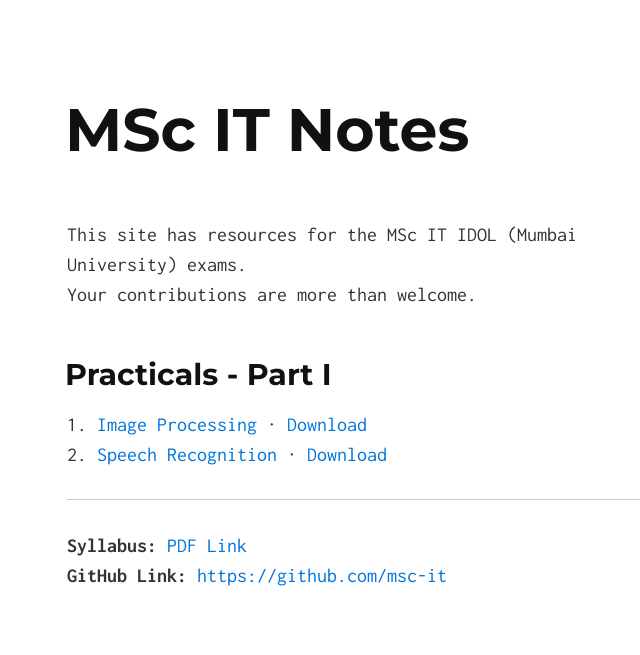
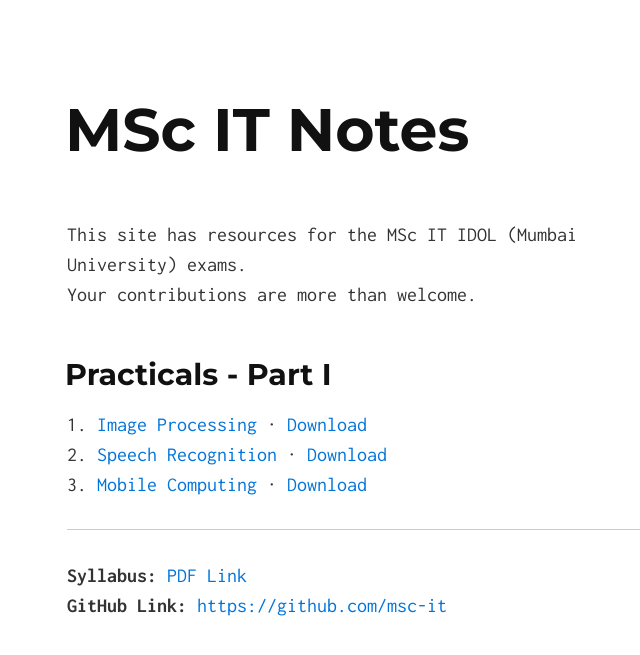
Before and after one commit to msc-it/msc-it.github.io, a Jekyll site: the page built from index.md, in a window 1280 px wide. Shown: the top 655 px of the page, without its empty margins (273-913 px from the left). Built offline with Jekyll 4.4.1, drawn with Linux system fonts in a browser that asks for light colours.

Commit message:
Add link to Mobile Computing Practicals

```diff
--- a/index.md
+++ b/index.md
@@ -9,6 +9,7 @@
 
 1. [Image Processing](https://github.com/msc-it/ip-pracs) &middot; [Download](https://github.com/msc-it/ip-pracs/archive/master.zip)
 1. [Speech Recognition](https://github.com/msc-it/sr-pracs) &middot; [Download](https://github.com/msc-it/sr-pracs/archive/master.zip)
+1. [Mobile Computing](https://github.com/msc-it/mc-pracs) &middot; [Download](https://github.com/msc-it/mc-pracs/archive/master.zip)
 
 <hr />
 
```
